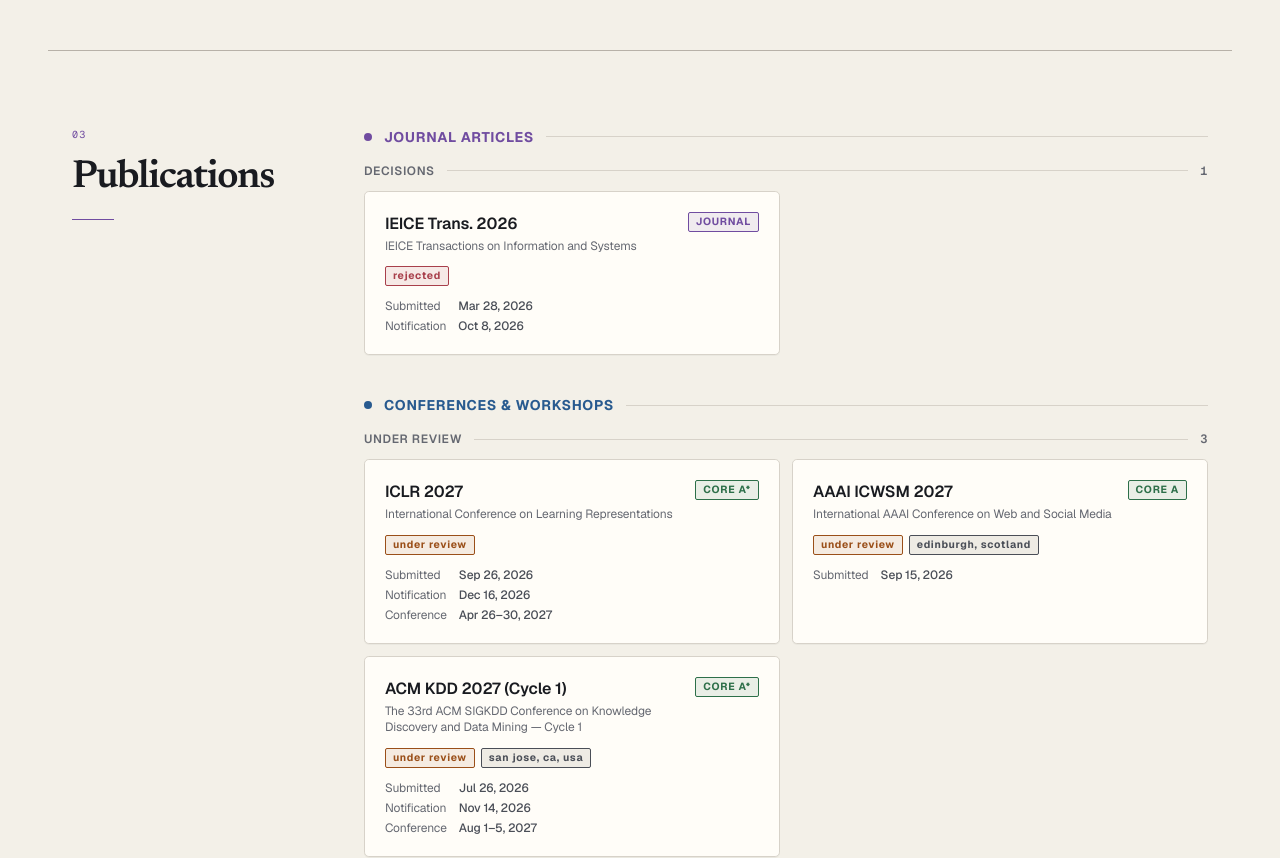
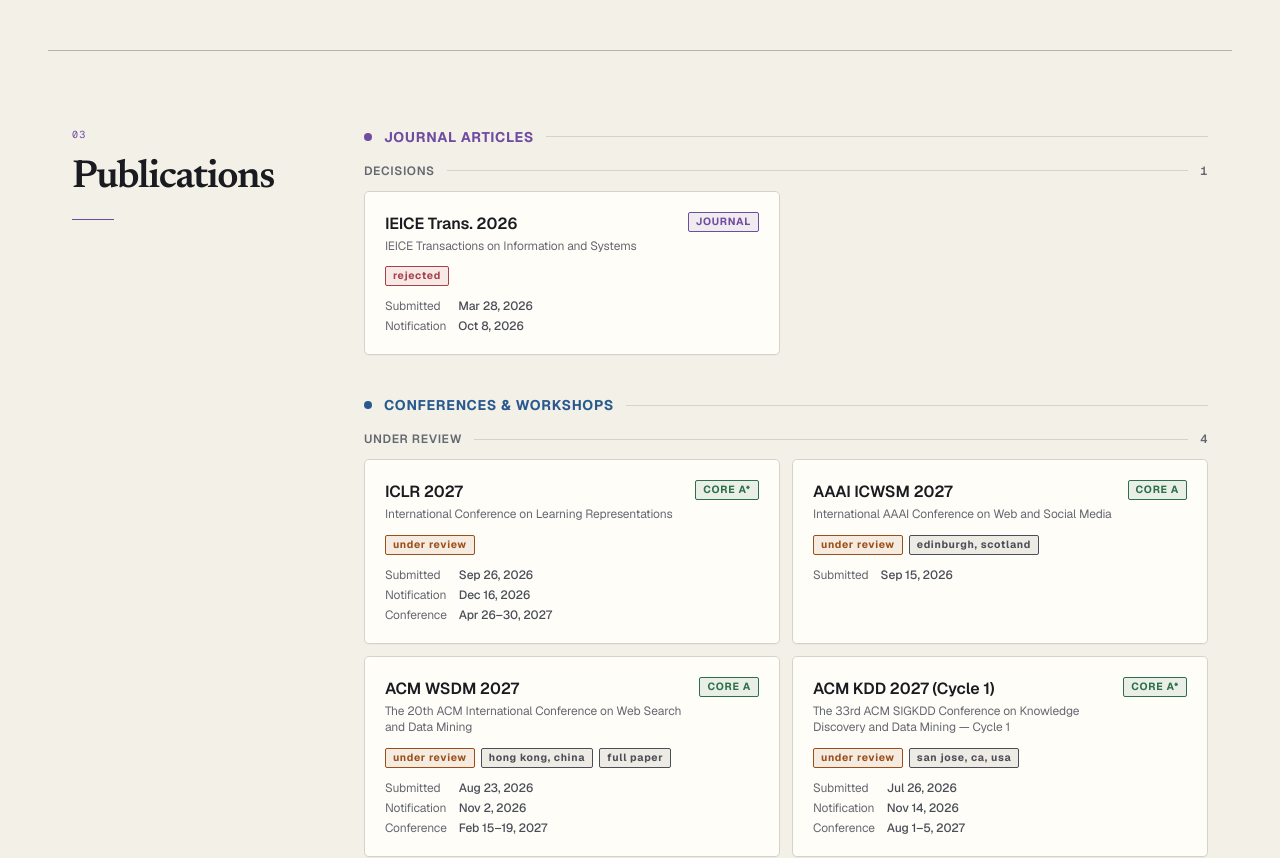
Before and after one commit to amu815/amu815.github.io, a Next.js app: page / in a window 1280 px wide. Shown: the part 2460-3318 px from the top of the page. Built offline with nearby package versions, Linux system fonts and the light colour scheme.

Commit message:
Add WSDM 2027 full paper submission

```diff
--- a/content/papers.ts
+++ b/content/papers.ts
@@ -92,6 +92,28 @@
     location: "Edinburgh, Scotland",
     status: "under_review",
     statusDate: "2026-09-15",
+  },
+  {
+    id: "wsdm-2027",
+    shortName: "ACM WSDM 2027",
+    fullName: "The 20th ACM International Conference on Web Search and Data Mining",
+    fullNameJa: "第20回 ACM ウェブ検索・データマイニング国際会議",
+    href: "https://www.wsdm-conference.org/2027/",
+    type: "conference",
+    tier: "core_a",
+    submissionDeadline: "2026-08-23",
+    notificationDate: "2026-11-02",
+    conferenceStart: "2027-02-15",
+    conferenceEnd: "2027-02-19",
+    location: "Hong Kong, China",
+    status: "under_review",
+    statusDate: "2026-08-23",
+    badges: [
+      {
+        label: "Full Paper",
+        labelJa: "Full Paper",
+      },
+    ],
   },
   {
     id: "kdd-2027-cycle-1",
```
